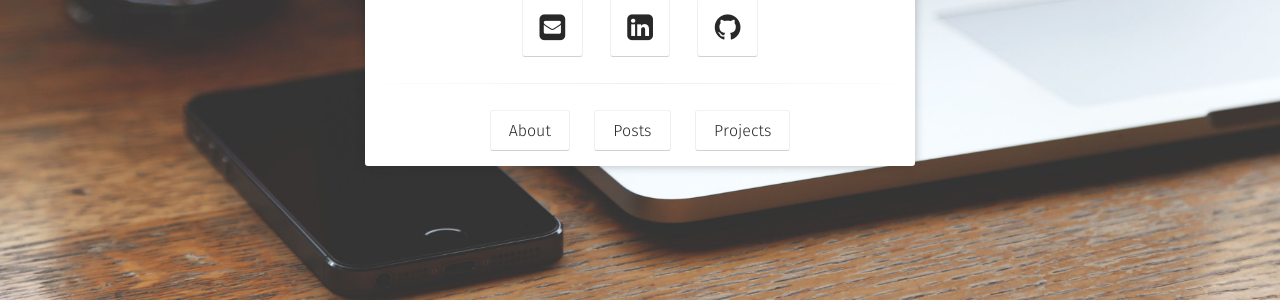
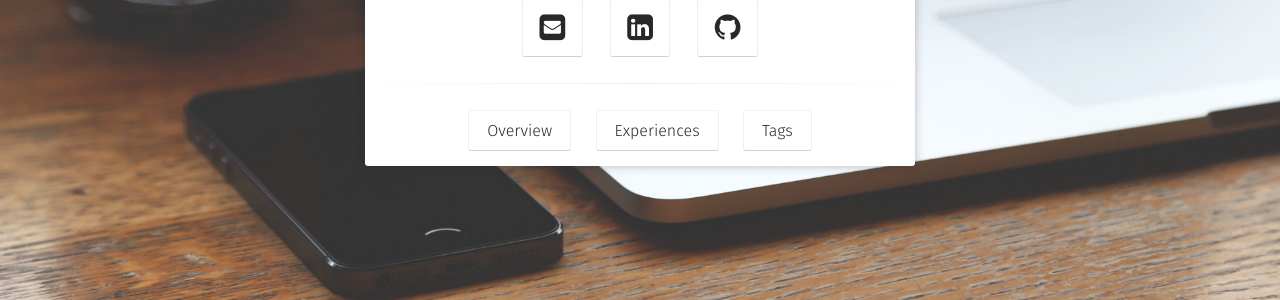
Before and after one commit to ai-xiaihai/ai-xiaihai.github.io, a Jekyll site: the page built from index.md, in a window 1280 px wide. Shown: the part 520-820 px from the top of the page. Built offline with Jekyll 4.4.1, drawn with Linux system fonts in a browser that asks for light colours; some web fonts are replaced; comment, search, counter and statistics services are not loaded.

Commit message:
cleanup + edit home page

```diff
--- a/_data/navigation.yml
+++ b/_data/navigation.yml
@@ -2,3 +2,6 @@
 
 - title: Projects
   url: /projects/
+
+- title: Posts
+  url: /posts/
--- a/_layouts/home.html
+++ b/_layouts/home.html
@@ -33,13 +33,13 @@ layout: compress
                   <hr class="hr-line">
                   <h3 class="title">
                          <a class="btn zoombtn" href="{{ site.url }}/about">
-                         About
+                         Overview
                          </a>
                          <a class="btn zoombtn" href="{{ site.url }}/posts">
-                         Posts
+                         Experiences
                          </a>
-                         <a class="btn zoombtn" href="{{ site.url }}/projects">
-                         Projects
+                         <a class="btn zoombtn" href="{{ site.url }}/tags">
+                         Tags
                          </a>
                  </h3>
             </div>
```
Also changed, not shown: _posts/2017-07-31-Summer-Research.md (+1 -1 lines), README.md.
